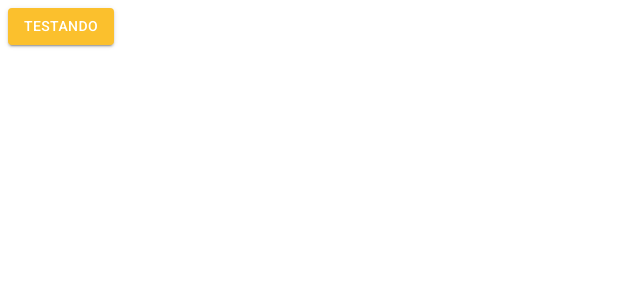
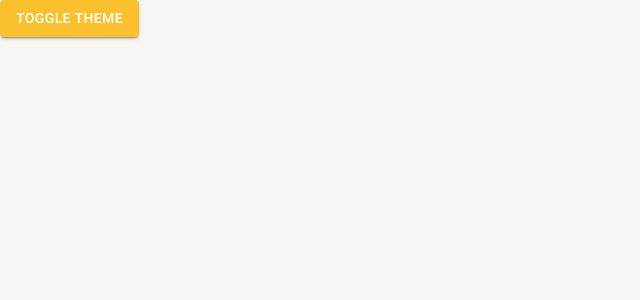
Before and after one commit to DrikaAdriana/materialui, a React (Create React App) app: page /pagina-inicial in a window 1280 px wide. Shown: the top 300 px of the page, without its empty margins (0-640 px from the left). Built offline with nearby package versions, Linux system fonts and the light colour scheme.

Commit message:
Adicionado tema escuro e troca de tema

```diff
--- a/public/index.html
+++ b/public/index.html
@@ -22,7 +22,7 @@
 
 </head>
 
-<body>
+<body style="margin: 0; padding: 0;">
   <noscript>Você precisa de javascript para rodar a aplicação</noscript>
   <div id="root"></div>
 
--- a/src/routes/index.tsx
+++ b/src/routes/index.tsx
@@ -1,13 +1,15 @@
 import { Button } from '@mui/material';
 import { Routes, Route, Navigate} from 'react-router-dom';
-
+import { useAppThemeContext } from '../shared/contexts';
 
 
 
 export  const AppRoutes = () => {
+    const {toggleTheme} = useAppThemeContext();
+
     return(
         <Routes>
-            <Route path='/pagina-inicial'  element={<Button variant='contained' color='primary'>Testando</Button>}/>
+            <Route path='/pagina-inicial'  element={<Button variant='contained' color='primary' onClick={toggleTheme}>Toggle Theme</Button>}/>
 
             <Route path='*' element={<Navigate to='/pagina-inicial'/>}/>
         </Routes>
--- /dev/null
+++ b/src/shared/contexts/ThemeContext.tsx
@@ -0,0 +1,56 @@
+import { createContext, useCallback, useState, useMemo, useContext } from "react";
+import { ThemeProvider } from '@emotion/react';
+
+
+
+import { DarkTheme, LightTheme } from "./../themes";
+import { Box } from '@mui/system'
+
+
+interface IThemeContextData {
+    themeName:'light'| 'dark';
+    toggleTheme: () => void; //faz a troca dos temas acima
+}
+
+
+
+const ThemeContext = createContext({} as IThemeContextData)
+
+
+export const useAppThemeContext = () => {
+    return useContext(ThemeContext)
+}
+
+
+
+interface IAppThemeProviderProps{
+    children: React.ReactNode
+
+}
+
+export const AppThemeProvider: React.FC<IAppThemeProviderProps> = ({children}) => {
+    const [themeName, setThemeName] = useState<'light' | 'dark'>('light')
+
+const toggleTheme = useCallback(()=>{
+    setThemeName(oldThemeName => oldThemeName === 'light' ? 'dark' : 'light')
+}, [])
+
+
+const theme = useMemo(() => {
+    if (themeName === "light") return LightTheme
+
+    return DarkTheme
+}, [themeName])
+
+
+
+    return (
+        <ThemeContext.Provider value={{themeName, toggleTheme}}>
+          <ThemeProvider theme={theme}>
+             <Box width="100vW" height="100vh" bgcolor={theme.palette.background.default}>
+                {children}
+            </Box>
+           </ThemeProvider>
+        </ThemeContext.Provider>
+    )
+}
--- a/src/shared/contexts/index.ts
+++ b/src/shared/contexts/index.ts
@@ -1 +1 @@
-export {};
+export * from './ThemeContext'
--- /dev/null
+++ b/src/shared/themes/Dark.ts
@@ -0,0 +1,25 @@
+import { createTheme} from '@mui/material';
+import { cyan, yellow } from '@mui/material/colors';
+
+export const  DarkTheme = createTheme({
+  palette: {
+    primary: {
+        main: yellow[700],
+        dark: yellow[800],
+        light:yellow[500] ,
+        contrastText: '#ffffff',
+    },
+    secondary:{
+        main: cyan[500],
+        dark: cyan[400],
+        light:cyan[300] ,
+        contrastText: '#ffffff',
+    },
+    background:{
+        default: '#202124',
+        paper:'#303134',
+    }
+
+  }
+
+})
--- a/src/shared/themes/index.ts
+++ b/src/shared/themes/index.ts
@@ -1 +1,2 @@
 export * from './Light';
+export * from './Dark'
```
Also changed, not shown: src/App.tsx (+4 -5 lines).
